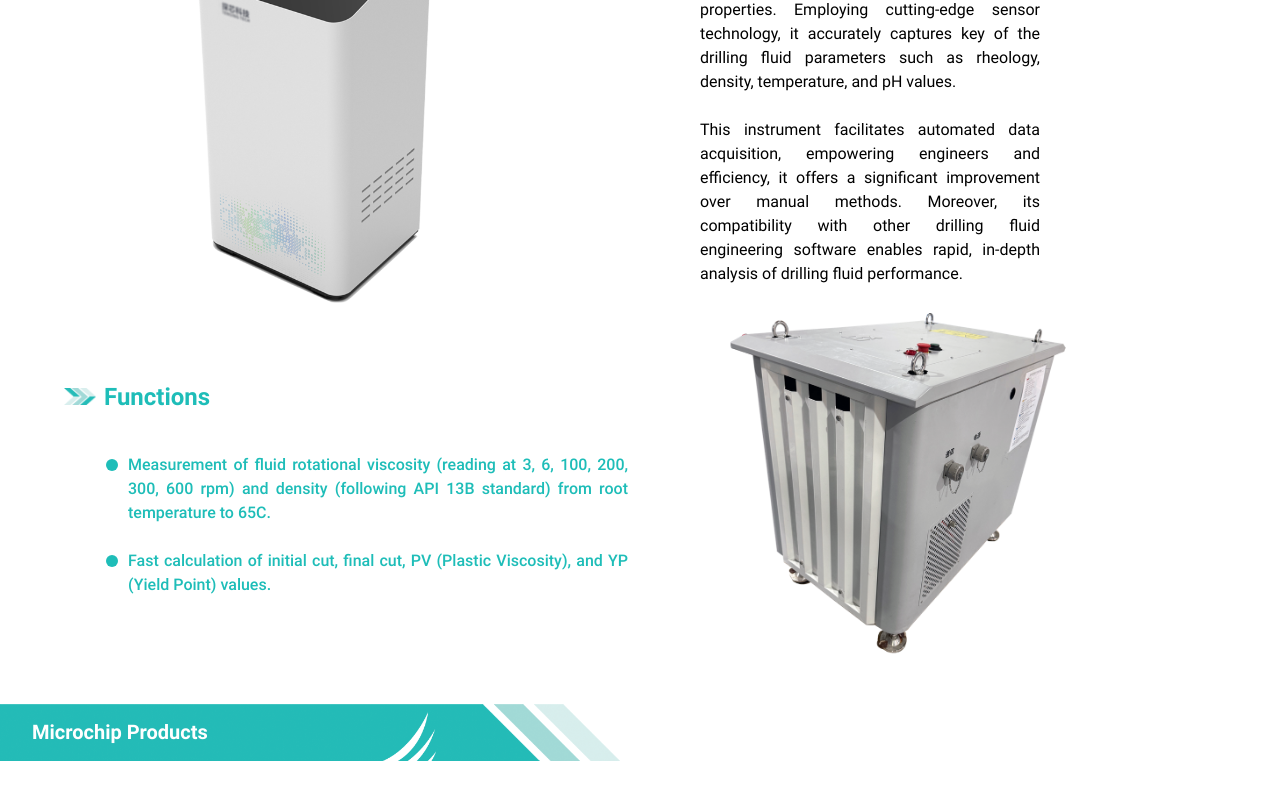
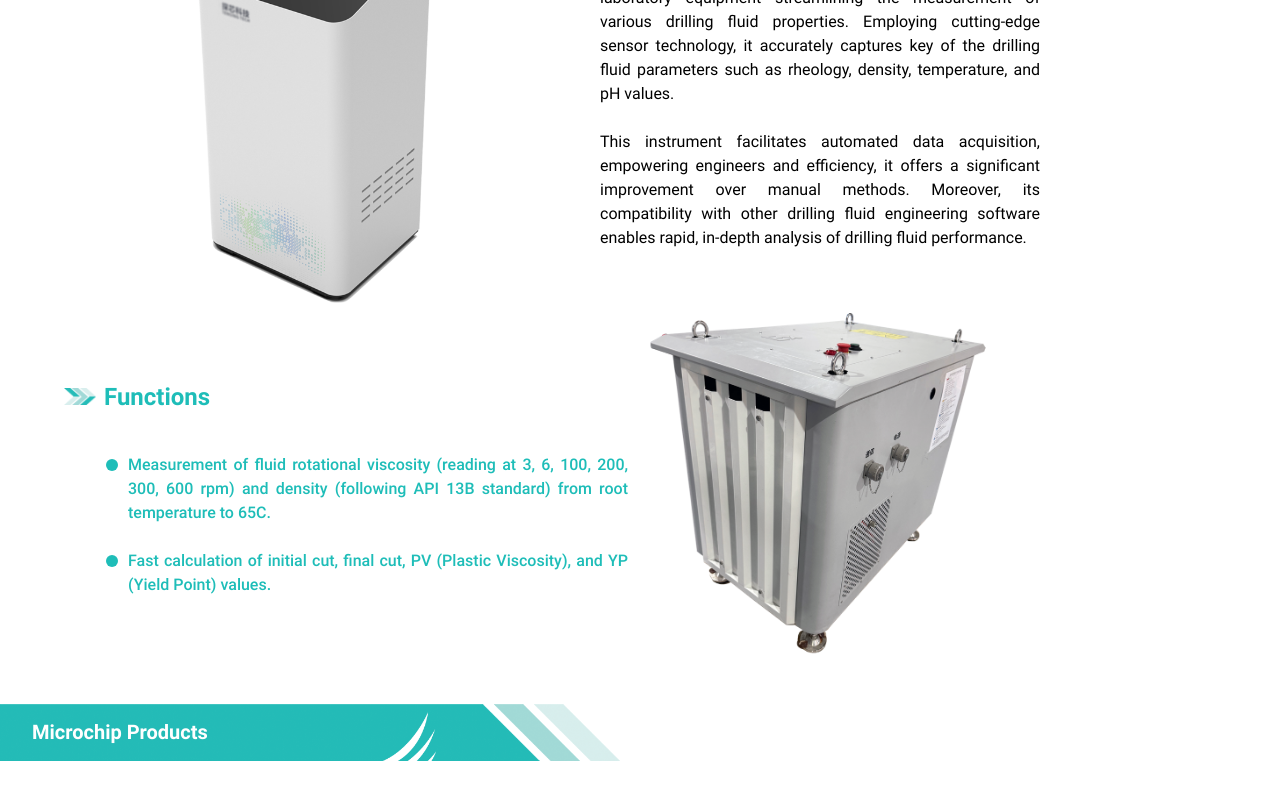
Before and after one commit to SinaDevCode/sava-energy-co, a React (Vite) app: page /Services in a window 1280 px wide. Shown: the part 388-1188 px from the top of the page. Built offline with nearby package versions, Linux system fonts and the light colour scheme.

Commit message:
Update Services.jsx

```diff
--- a/src/pages/Services.jsx
+++ b/src/pages/Services.jsx
@@ -22,12 +22,12 @@ const Services = () => {
 						Drilling Fluid Measurement Unit
 					</h2>
 				</span>
-				<div className="flex flex-col xl:flex-row justify-between items-center flex-wrap mt-8 lg:mt-16 lg:pl-32 lg:pr-40 gap-4 lg:gap-0">
+				<div className="flex flex-col lg:flex-row justify-between items-center flex-wrap mt-8 lg:mt-16 lg:pl-32 lg:pr-40 gap-4 lg:gap-0">
 					<img
 						src={image1}
 						className="h-[400px] w-auto lg:translate-x-16"
 					/>
-					<div className="flex flex-col px-20 lg:w-[500px] gap-6">
+					<div className="flex flex-col px-20 lg:w-[600px] gap-6">
 						<p className="text-justify">
 							The Drilling Fluid Measurement Unit is an innovative
 							laboratory equipment streamlining the measurement of
@@ -46,7 +46,7 @@ const Services = () => {
 						</p>
 					</div>
 				</div>
-				<div className="flex justify-between items-center flex-wrap-reverse mb-4 pl-16 pr-24">
+				<div className="flex flex-col-reverse lg:flex-row justify-between items-center mb-4 pl-16 pr-24">
 					<div className="flex flex-col w-[500px] gap-6 ">
 						<div className="flex items-center gap-2 -translate-x-6 md:translate-x-0">
 							<img
@@ -75,7 +75,7 @@ const Services = () => {
 					</div>
 					<img
 						src={image2}
-						className="h-[350px] w-auto xl:-translate-x-28 mx-auto lg:mx-0"
+						className="h-[350px] w-auto xl:-translate-x-48 mx-auto lg:mx-0"
 					/>
 				</div>
 			</div>
```
